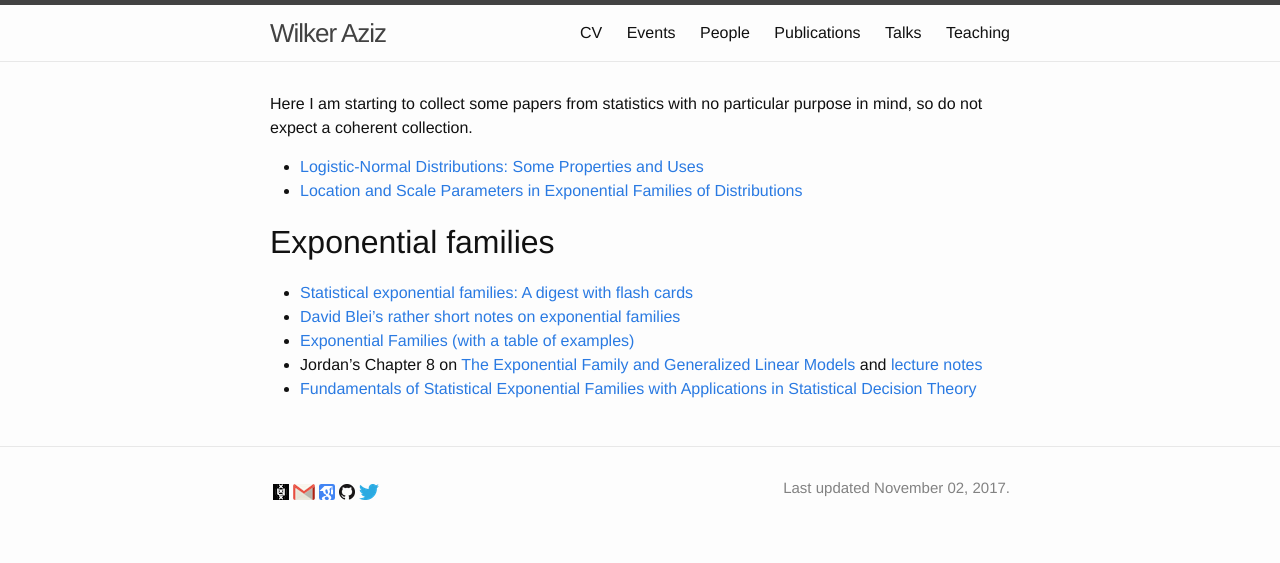
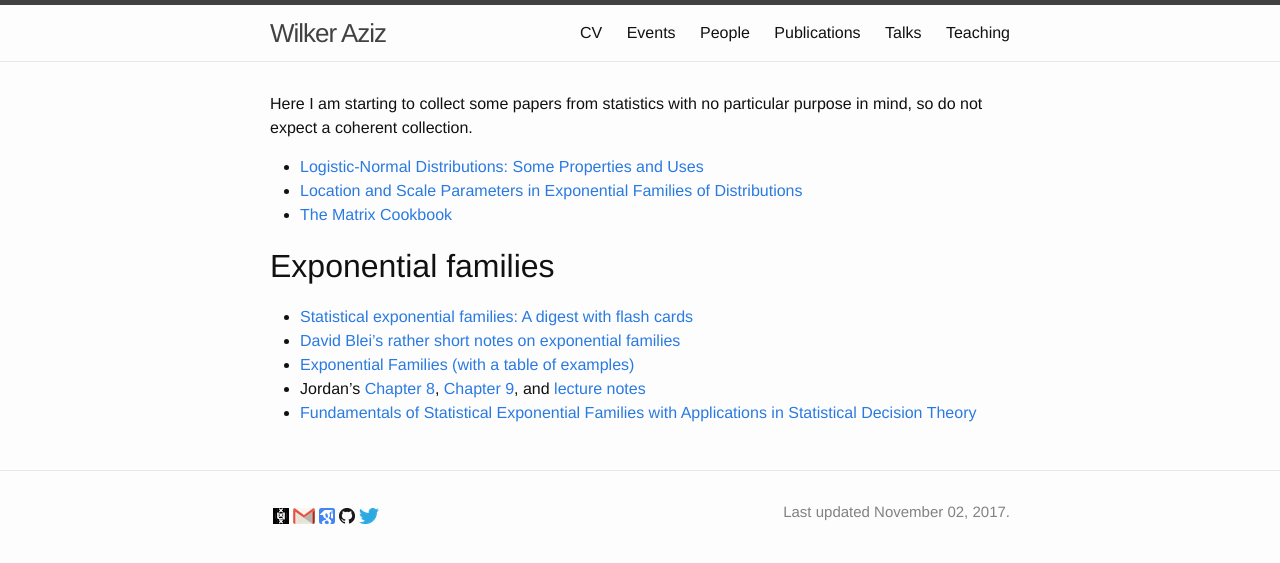
Before and after one commit to wilkeraziz/oldsite, a Jekyll site: the page built from pages/stat.markdown, in a window 1280 px wide. Shown: the top 563 px of the page. Built offline with Jekyll 4.4.1, drawn with Linux system fonts in a browser that asks for light colours.

Commit message:
more on exp families

```diff
--- a/pages/stat.markdown
+++ b/pages/stat.markdown
@@ -9,11 +9,12 @@ Here I am starting to collect some papers from statistics with no particular pur
 
 * [Logistic-Normal Distributions: Some Properties and Uses](https://www.jstor.org/stable/2335470?seq=1#page_scan_tab_contents)
 * [Location and Scale Parameters in Exponential Families of Distributions](https://projecteuclid.org/download/pdf_1/euclid.aoms/1177704466)
+* [The Matrix Cookbook](https://www.math.uwaterloo.ca/~hwolkowi/matrixcookbook.pdf)
 
 # Exponential families
 
 * [Statistical exponential families: A digest with flash cards](https://arxiv.org/pdf/0911.4863.pdf)
 * [David Blei's rather short notes on exponential families](https://www.cs.princeton.edu/courses/archive/fall11/cos597C/lectures/exponential-families.pdf)
 * [Exponential Families (with a table of examples)](http://www2.stat.duke.edu/courses/Spring11/sta114/lec/expofam.pdf)
-* Jordan's Chapter 8 on [The Exponential Family and Generalized Linear Models](https://www.stat.berkeley.edu/~mjwain/Fall2012_Stat241a/reader_ch8.pdf) and [lecture notes](https://people.eecs.berkeley.edu/~jordan/courses/281A-fall04/lectures/lec-10-7.ps)
+* Jordan's [Chapter 8](https://www.stat.berkeley.edu/~mjwain/Fall2012_Stat241a/reader_ch8.pdf), [Chapter 9](https://people.eecs.berkeley.edu/~jordan/courses/260-spring10/other-readings/chapter9.pdf), and [lecture notes](https://people.eecs.berkeley.edu/~jordan/courses/281A-fall04/lectures/lec-10-7.ps)
 * [Fundamentals of Statistical Exponential Families with Applications in Statistical Decision Theory](https://www.jstor.org/stable/4355554)
```
